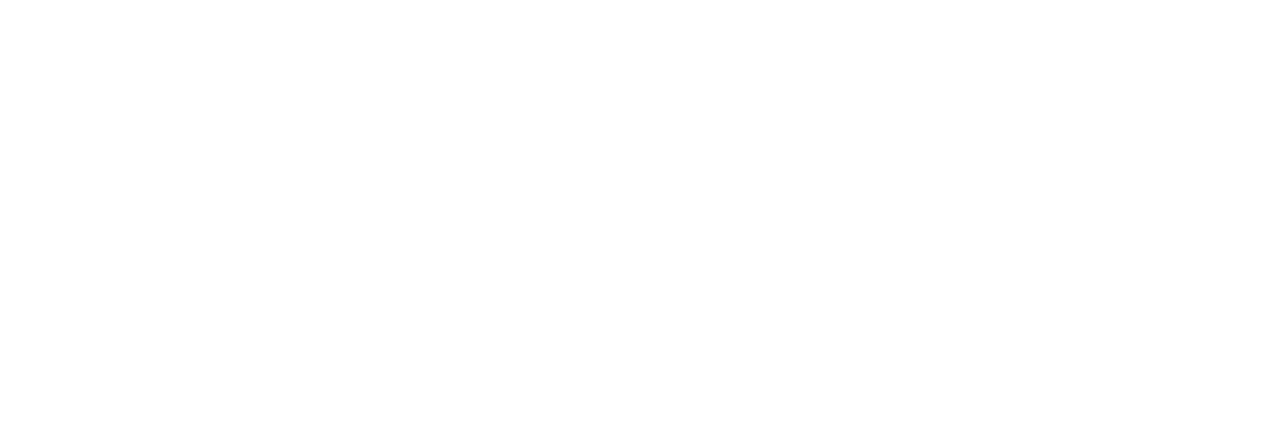
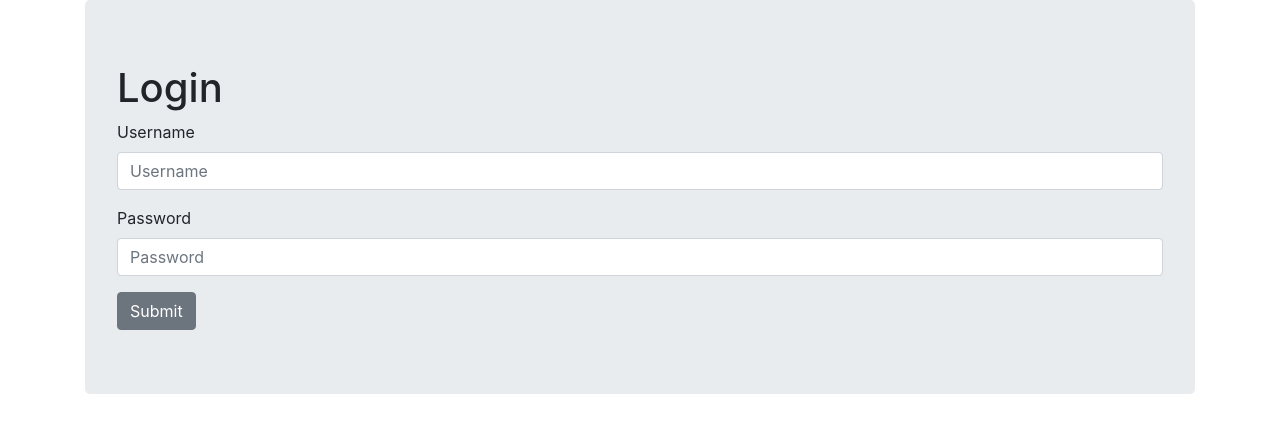
Before and after one commit to alexc-royle/drf-channels-labyrinth, a React (Create React App) app in the folder frontend/app/: page / in a window 1280 px wide. Shown: the top 432 px of the page. Built offline with nearby package versions, Linux system fonts and the light colour scheme.

Commit message:
Adding bootstrap css and creating a login form

```diff
--- a/frontend/app/src/components/App.js
+++ b/frontend/app/src/components/App.js
@@ -1,9 +1,11 @@
 import React, { Component } from 'react';
-
+import LoginForm from '../containers/LoginForm'
 class App extends Component {
   render() {
     return (
-      <div className="App"></div>
+      <div className="App">
+        <LoginForm />
+      </div>
     );
   }
 }
--- /dev/null
+++ b/frontend/app/src/containers/LoginForm.js
@@ -0,0 +1,32 @@
+import React, { Component } from 'react';
+import { Container, Row, Col, Form, FormGroup, Label, Input, Button, Jumbotron } from 'reactstrap';
+class LoginForm extends Component {
+  render() {
+    return (
+      <div className="App">
+        <Container>
+          <Row>
+            <Col>
+              <Jumbotron>
+                <h1>Login</h1>
+                <Form>
+                  <FormGroup>
+                    <Label for="login-username">Username</Label>
+                    <Input type="text" name="username" id="login-username" placeholder="Username" />
+                  </FormGroup>
+                  <FormGroup>
+                    <Label for="login-password">Password</Label>
+                    <Input type="password" name="password" id="login-password" placeholder="Password" />
+                  </FormGroup>
+                  <Button>Submit</Button>
+                </Form>
+              </Jumbotron>
+            </Col>
+          </Row>
+        </Container>
+      </div>
+    );
+  }
+}
+
+export default LoginForm;
--- a/frontend/app/src/index.js
+++ b/frontend/app/src/index.js
@@ -2,4 +2,6 @@ import React from 'react';
 import ReactDOM from 'react-dom';
 import App from './components/App';
 
+import 'bootstrap/dist/css/bootstrap.css';
+
 ReactDOM.render(<App />, document.getElementById('root'));
```
